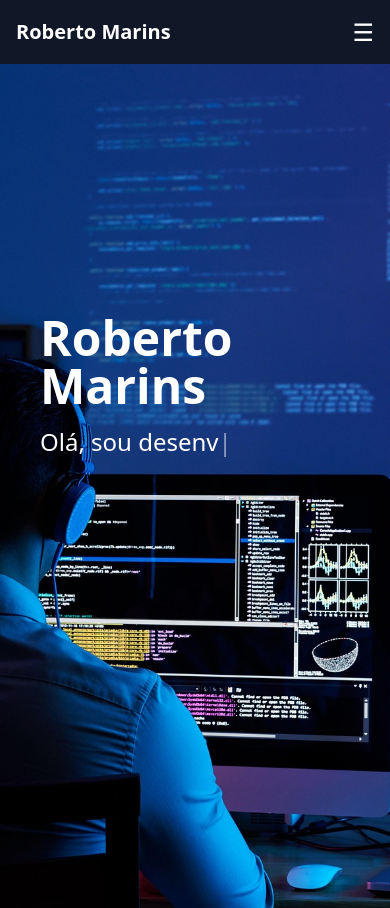
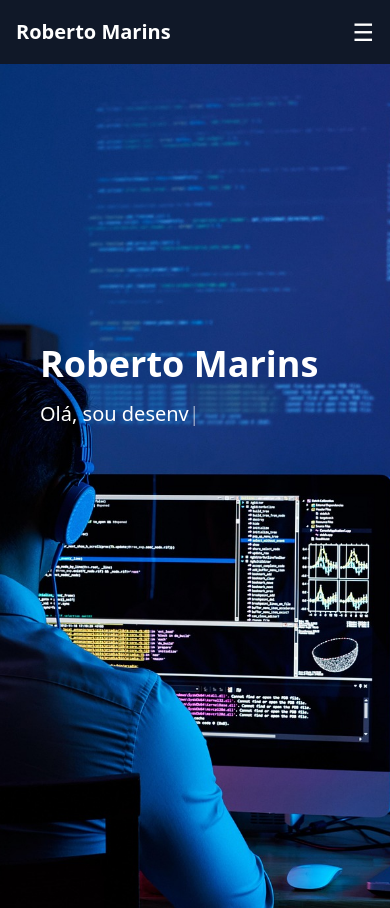
Before and after one commit to robertofmarins/meusite, a website: page templates/index.html in a window 390 px wide. Shown: the top 908 px of the page. Drawn offline with Linux system fonts and the light colour scheme.

Commit message:
Atualização

```diff
--- a/templates/index.html
+++ b/templates/index.html
@@ -51,8 +51,8 @@
       class="w-screen h-screen flex flex-col items-start justify-center bg-cover bg-center overflow-hidden"
       style="background-image: url('../static/assets/image/home.jpg')">
       <div class="pb-50 md:pb-0">
-        <h1 class="text-5xl md:text-6xl font-bold mb-4 text-white ml-10">Roberto Marins</h1>
-        <p class="text-2xl typewriter-text text-white ml-10" id="typewriter"></p>
+        <h1 class="text-4xl md:text-6xl font-bold mb-4 text-white ml-10">Roberto Marins</h1>
+        <p class="text-xl md:text-2xl typewriter-text text-white ml-10" id="typewriter"></p>
       </div>
     </section>
 
```
Also changed, not shown: static/assets/styles/output.css.
